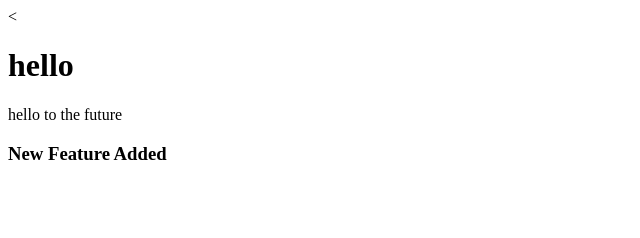
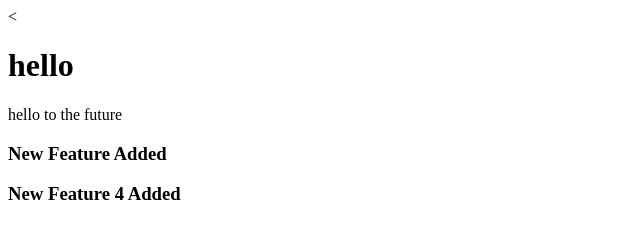
Before and after one commit to iqbalhussainkhan/learning-git, a plain HTML site: page index.html in a window 1280 px wide. Shown: the whole page, without its empty margins (0-640 px from the left). Drawn offline with Linux system fonts and the light colour scheme.

Commit message:
feature 4 added to child branch

```diff
--- a/index.html
+++ b/index.html
@@ -10,5 +10,6 @@
     <p>hello to the future</p>
 
     <h3>New Feature Added </h3>
+    <h3>New Feature 4 Added </h3>
   </body>
 </html>
```
